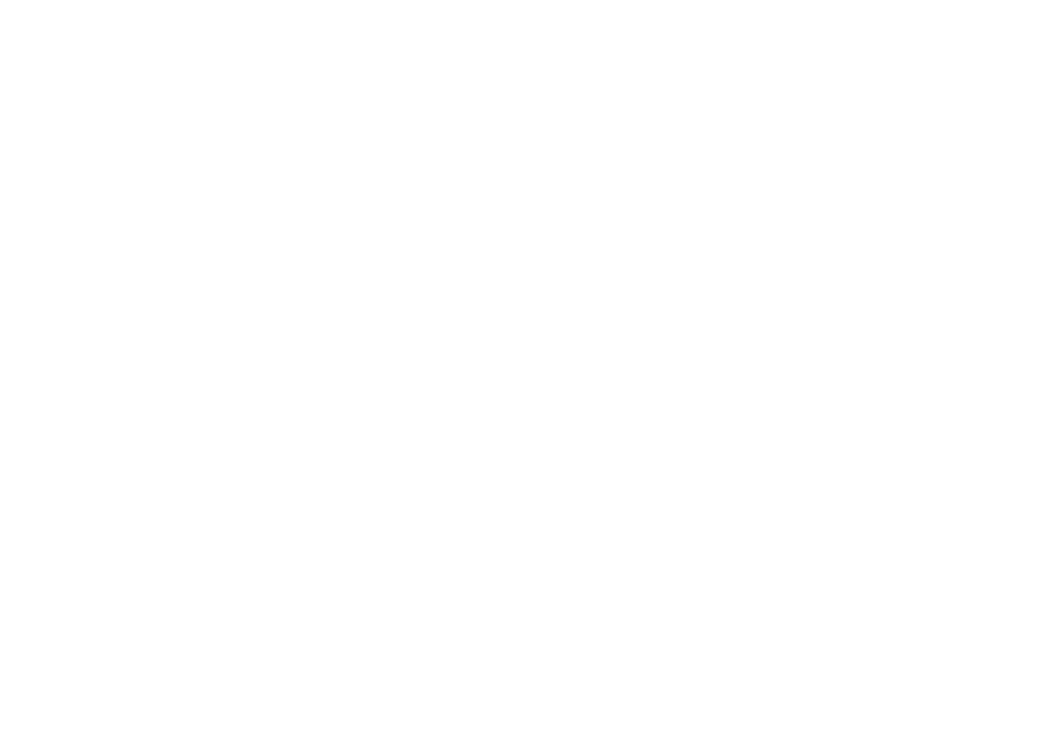
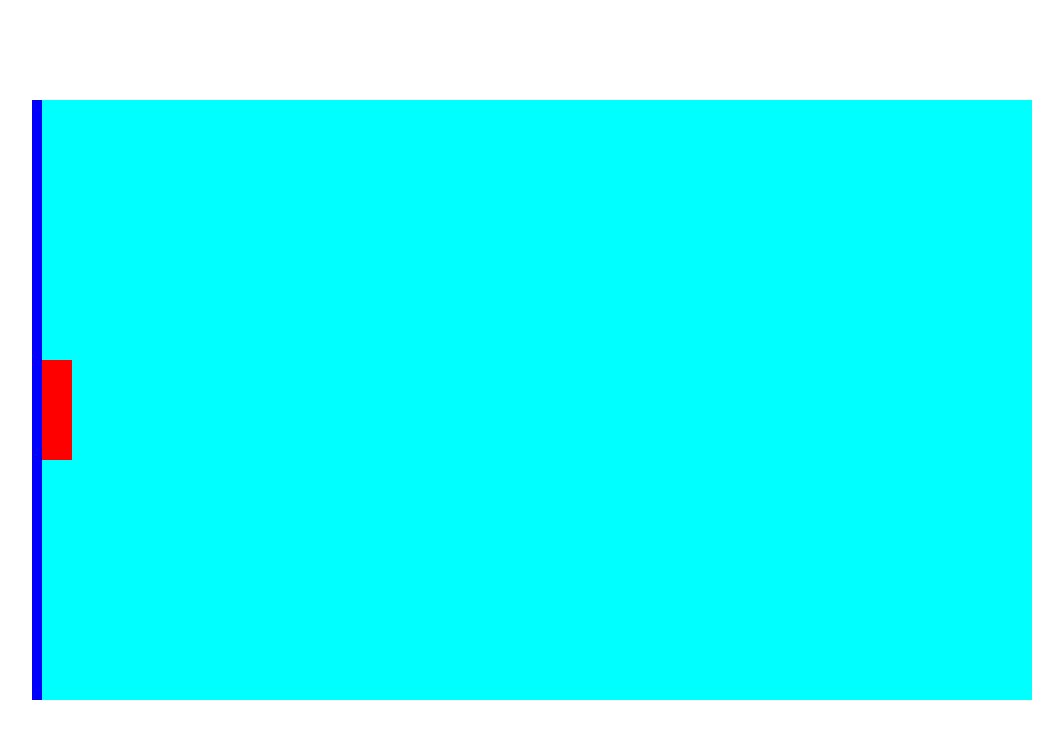
Before and after one commit to SerhiiKvasha/project1-game, a plain HTML site: page index.html in a window 1280 px wide. Shown: the whole page, without its empty margins (108-1171 px from the left). Drawn offline with Linux system fonts and the light colour scheme.

Commit message:
Implement html and css

```diff
--- a/css/main.css
+++ b/css/main.css
@@ -0,0 +1,32 @@
+*{
+    margin: 0;
+    padding: 0;
+}
+body{
+    width: 100vw;
+    height: 100vh;
+    display: flex;
+    justify-content: center;
+    align-items: center;
+}
+#game-board{
+    width: 1000px;
+    height: 600px;
+    background-color: aqua;
+    position: relative;
+}
+#game-over{
+    height: 100%;
+    width: 10px;
+    background-color: blue;
+    position: absolute;
+    left: 0;
+}
+#player{
+    height: 100px;
+    width: 30px;
+    background-color: red;
+    position:absolute;
+    left: 10px;
+    bottom: 40%;
+}
--- a/index.html
+++ b/index.html
@@ -5,8 +5,13 @@
     <meta http-equiv="X-UA-Compatible" content="IE=edge">
     <meta name="viewport" content="width=device-width, initial-scale=1.0">
     <title>Document</title>
+    <link rel="stylesheet" type="text/css" href="/css/main.css"/>
 </head>
 <body>
-
+    <div id ="game-board">
+        <div id ="game-over"></div>
+        <div id ="player"></div>
+    </div>
+    <script src="/js/main.js"></script>
 </body>
 </html>
--- a/js/main.js
+++ b/js/main.js
@@ -0,0 +1,15 @@
+class Game {
+    startGame(){
+        console.log ("starting game");
+    }
+}
+
+
+
+
+
+
+
+
+const newGame = new Game();
+newGame.startGame();
```
